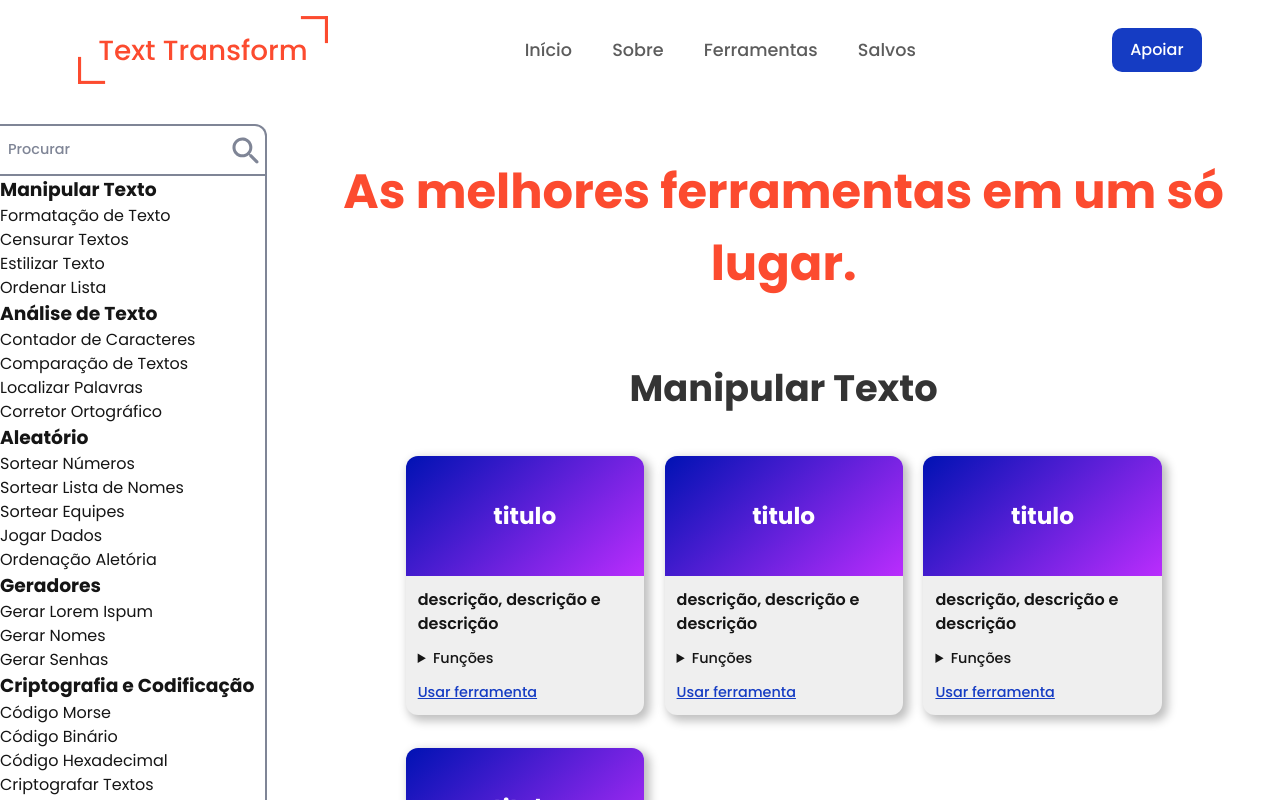
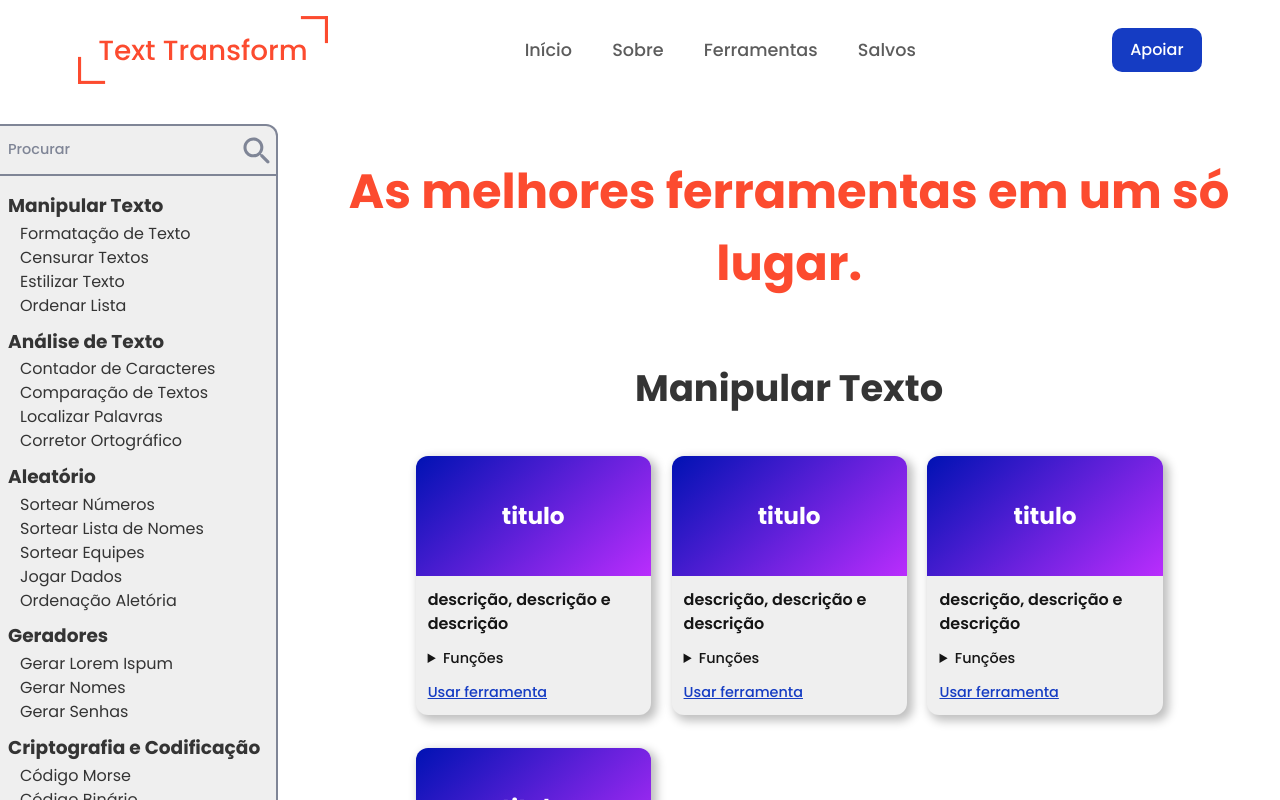
Before and after one commit to CauaRodrigues/text-transform, a Next.js app: page /ferramentas in a window 1280 px wide. Shown: the top 800 px of the page. Built offline with nearby package versions, Linux system fonts and the light colour scheme.

Commit message:
ui(user): anside estilizada

```diff
--- a/src/app/ferramentas/page.scss
+++ b/src/app/ferramentas/page.scss
@@ -18,14 +18,15 @@ main.page-tools {
   }
 
   aside {
-    width: 280px;
-    height: 800px;
+    width: 295px;
 
     border: 2px solid colors.$gray-100;
     border-left: 0;
     border-radius: 12px;
     border-top-left-radius: 0;
     border-bottom-left-radius: 0;
+
+    background-color: colors.$light-200;
 
     @media (max-width: 788px) {
       display: none;
@@ -43,6 +44,7 @@ main.page-tools {
         flex: 1;
         width: 100%;
         padding: 0 8px;
+        background-color: transparent;
 
         @include components.typography(
           fonts.$sz-small,
@@ -63,6 +65,40 @@ main.page-tools {
         max-width: fit-content;
         margin: 0 6px;
         cursor: pointer;
+      }
+    }
+
+    section {
+      width: 100%;
+      padding: 16px 8px;
+
+      display: flex;
+      flex-direction: column;
+      justify-content: space-around;
+      align-items: flex-start;
+      gap: 0.6rem;
+
+      .box__category-tools {
+        h3 {
+          margin-bottom: 2px;
+          @include components.typography(
+            fonts.$sz-medium,
+            colors.$dark-300,
+            fonts.$wg-bold
+          );
+        }
+
+        ul {
+          padding-left: 12px;
+
+          li {
+            @include components.typography(
+              fonts.$sz-normal,
+              colors.$dark-300,
+              fonts.$wg-regular
+            );
+          }
+        }
       }
     }
   }
--- a/src/app/ferramentas/page.tsx
+++ b/src/app/ferramentas/page.tsx
@@ -29,7 +29,7 @@ export default function Tools() {
           </header>
 
           <section>
-            <div>
+            <div className="box__category-tools">
               <h3>Manipular Texto</h3>
               <ul>
                 <li>Formatação de Texto</li>
@@ -39,7 +39,7 @@ export default function Tools() {
               </ul>
             </div>
 
-            <div>
+            <div className="box__category-tools">
               <h3>Análise de Texto</h3>
               <ul>
                 <li>Contador de Caracteres</li>
@@ -49,7 +49,7 @@ export default function Tools() {
               </ul>
             </div>
 
-            <div>
+            <div className="box__category-tools">
               <h3>Aleatório</h3>
               <ul>
                 <li>Sortear Números</li>
@@ -60,7 +60,7 @@ export default function Tools() {
               </ul>
             </div>
 
-            <div>
+            <div className="box__category-tools">
               <h3>Geradores</h3>
               <ul>
                 <li>Gerar Lorem Ispum</li>
@@ -69,7 +69,7 @@ export default function Tools() {
               </ul>
             </div>
 
-            <div>
+            <div className="box__category-tools">
               <h3>Criptografia e Codificação</h3>
               <ul>
                 <li>Código Morse</li>
```
